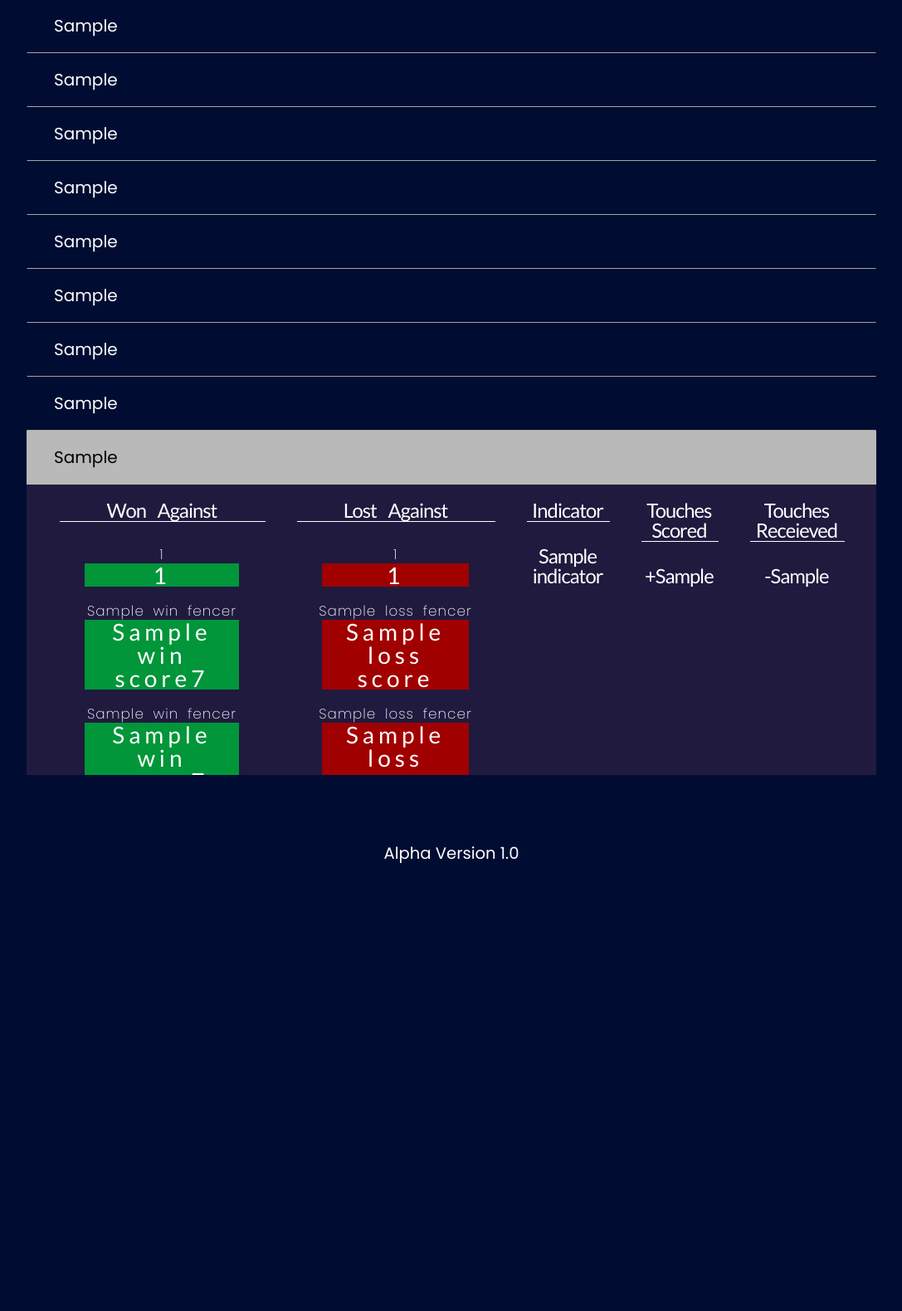
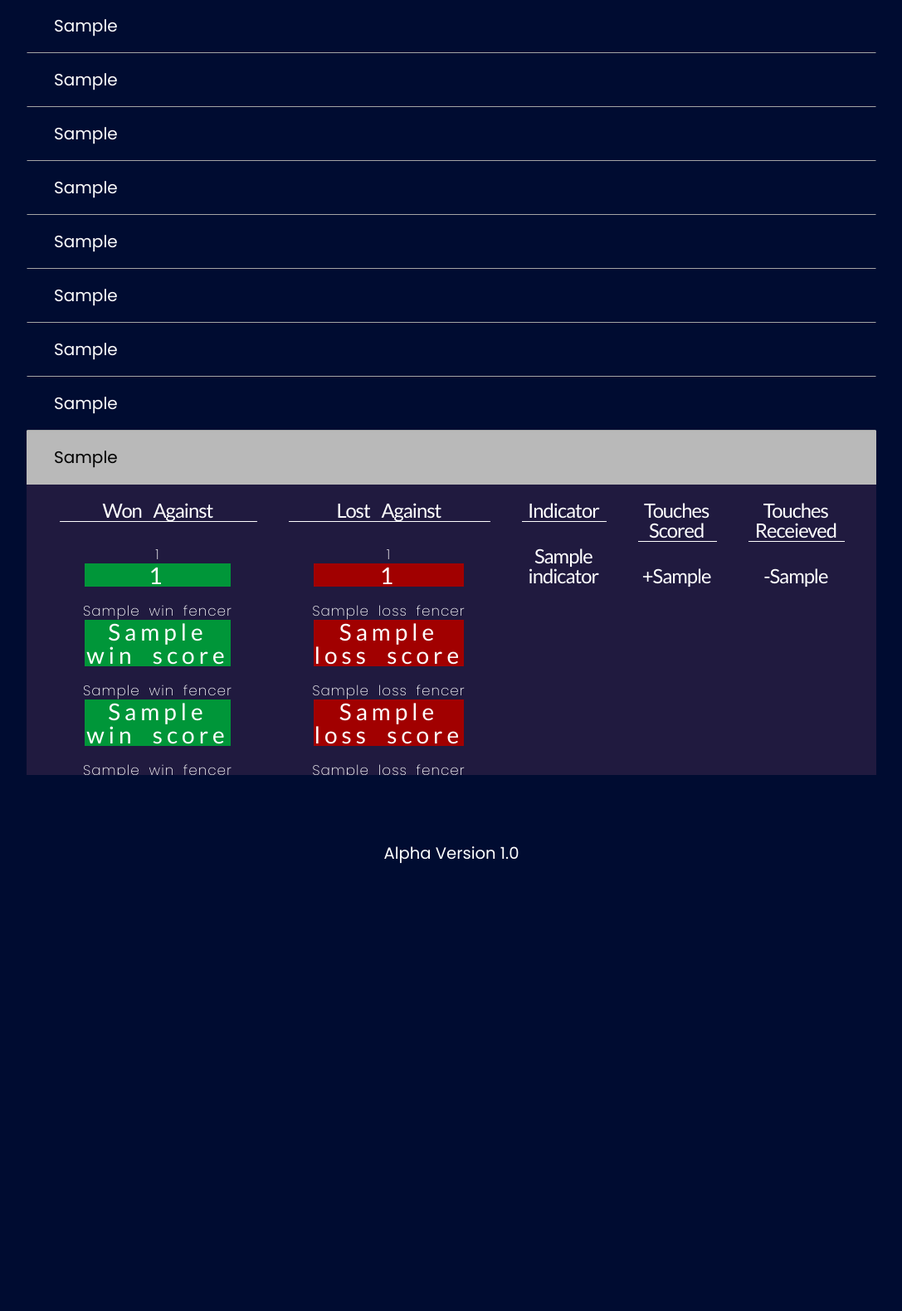
Before and after one commit to thedogwiththedataonit/Fencingscores.com, a Flask app: template templates/profile.html in a window 1280 px wide. Shown: the part 518-2098 px from the top of the page at 83% size, without its empty margins (96-1183 px from the left). Run offline with Flask 2, Linux system fonts and the light colour scheme; the template is opened without the code that fills it: most values are stand-ins (such as "Sample title", 1, 10 or a date in 2020); some libraries are stand-ins or nearby versions.

Commit message:
correction

```diff
--- a/application.py
+++ b/application.py
@@ -164,7 +164,7 @@
 
         for comp in attended_comps:
 
-            print(comp)
+            #print(comp)
             if comp[:5] == "Junior": #doesnt work?
                 print("juniors")
 
@@ -187,9 +187,7 @@
                 all_comps["win_fencer_len"].append(len(win_scores))
 
                 win_scores_list.append(win_scores)
-                all_comps["win_scores_list"].append(win_scores)
-
-
+                all_comps["win_score_list"].append(win_scores)
 
                 loss_fencers = fencer_document.get('loss_fencers')
                 loss_fencers_list.append(loss_fencers)
--- a/static/css/main.css
+++ b/static/css/main.css
@@ -83,7 +83,7 @@
 }
 
 .video{
-  filter: blur(3px) saturate(100%);
+  filter: blur(6px) saturate(100%);
 
 }
 .overlay
--- a/templates/profile.html
+++ b/templates/profile.html
@@ -123,7 +123,7 @@
 
                                 <div class="content_scores">
                                     <div class="text2_win">
-                                        <h2> {{ all_comps["win_score7_list"][i][j] }} </h2>
+                                        <h2> {{ all_comps["win_score_list"][i][j] }} </h2>
                                     </div>
                                 </div>
                                 <br>
```
